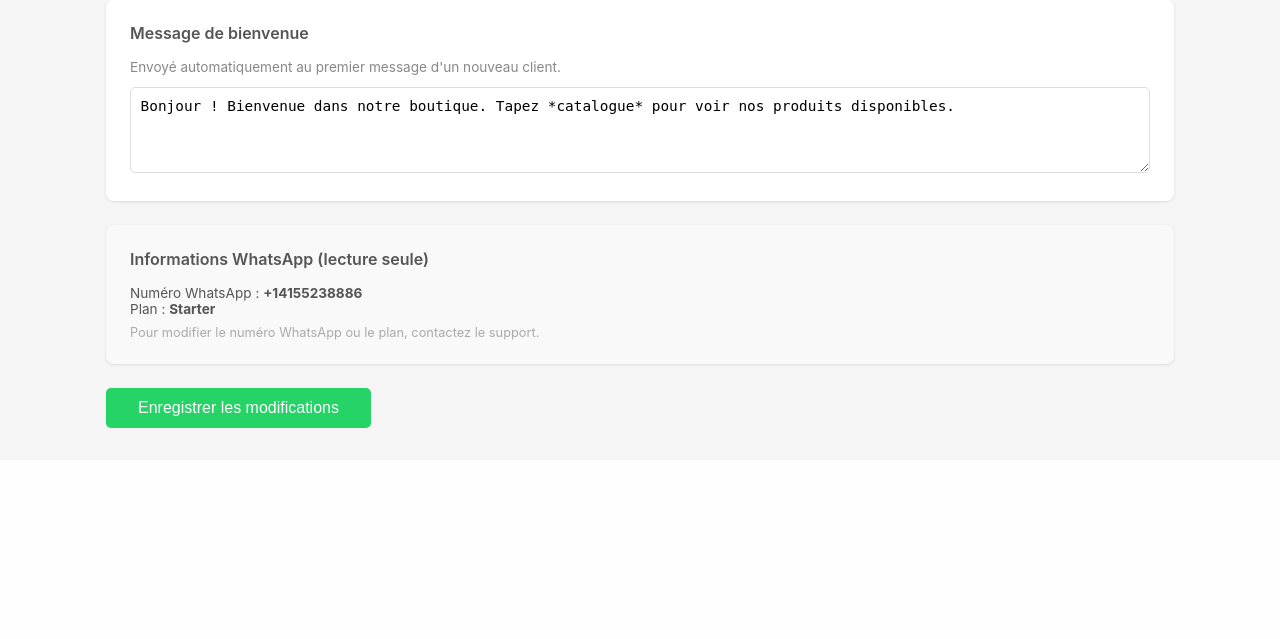
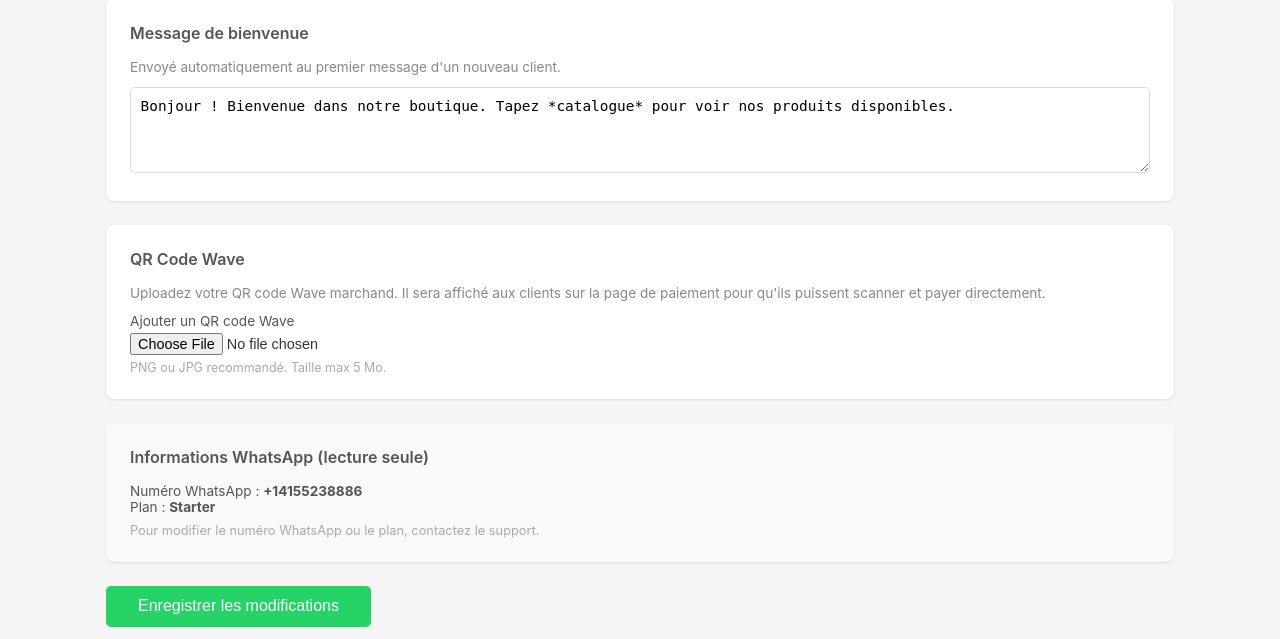
Before and after one commit to souleymanejulesmbaye/fegg-jaay, a Django app: page /dashboard/config/ in a window 1280 px wide. Shown: the part 631-1270 px from the top of the page. Before the commit the page ends 1059 px from the top, so only its background shows below. Run offline with Django 5.2, Linux system fonts and the light colour scheme; the visitor is signed in with stand-in values (Sample User, id 1); data comes from the database, SQL or seed files in the repository; parts of the project's set-up code (start-up, migrations or seed data) failed here and were passed over.

Commit message:
feat: QR code Wave sur page paiement + fix CSRF_TRUSTED_ORIGINS prod
Co-Authored-By: Claude Sonnet 4.6 <noreply@anthropic.com>

```diff
--- a/boutiques/models.py
+++ b/boutiques/models.py
@@ -71,6 +71,14 @@ class Boutique(models.Model):
     plan = models.CharField(max_length=20, choices=PLAN_CHOICES, default="starter")
     actif = models.BooleanField(default=True)
     abonnement_fin = models.DateField(null=True, blank=True)
+
+    # QR code Wave du commerçant — affiché sur la page de paiement
+    qr_code_wave = models.ImageField(
+        upload_to="qr_codes/",
+        blank=True,
+        null=True,
+        help_text="QR code Wave à scanner pour payer",
+    )
 
     # Description publique affichée sur la vitrine
     description = models.TextField(
--- a/dashboard/views.py
+++ b/dashboard/views.py
@@ -669,7 +669,13 @@ def config_boutique(request):
         if stock_alerte_global.isdigit():
             boutique.produits.filter(actif=True).update(stock_alerte=int(stock_alerte_global))
 
-        boutique.save(update_fields=["nom", "ville", "proprietaire_tel", "description", "message_bienvenue", "updated_at"])
+        # QR code Wave
+        if "qr_code_wave" in request.FILES:
+            boutique.qr_code_wave = request.FILES["qr_code_wave"]
+        elif request.POST.get("supprimer_qr"):
+            boutique.qr_code_wave = None
+
+        boutique.save(update_fields=["nom", "ville", "proprietaire_tel", "description", "message_bienvenue", "qr_code_wave", "updated_at"])
         messages.success(request, "Configuration mise à jour.")
         return redirect("dashboard:config_boutique")
 
--- a/fegg_jaay/settings.py
+++ b/fegg_jaay/settings.py
@@ -134,6 +134,8 @@ CSRF_TRUSTED_ORIGINS = [
     "https://*.ngrok-free.dev",
     "https://*.ngrok.io",
     "https://*.up.railway.app",
+    "https://feggjaay.shop",
+    "https://www.feggjaay.shop",
 ]
 
 # ─── Sécurité production ──────────────────────────────────────────────────────
--- a/templates/dashboard/config.html
+++ b/templates/dashboard/config.html
@@ -4,7 +4,7 @@
 {% block content %}
 <h2 style="margin-bottom:1.5rem;">Configuration de la boutique</h2>
 
-<form method="post">
+<form method="post" enctype="multipart/form-data">
   {% csrf_token %}
 
   <div class="card">
@@ -53,6 +53,32 @@
               style="width:100%;padding:0.6rem;border:1px solid #ddd;border-radius:5px;font-size:0.9rem;resize:vertical;">{{ boutique.message_bienvenue }}</textarea>
   </div>
 
+  <div class="card">
+    <div class="card-title">QR Code Wave</div>
+    <p style="font-size:0.85rem;color:#888;margin-bottom:0.75rem;">
+      Uploadez votre QR code Wave marchand. Il sera affiché aux clients sur la page de paiement pour qu'ils puissent scanner et payer directement.
+    </p>
+    {% if boutique.qr_code_wave %}
+    <div style="margin-bottom:1rem;">
+      <img src="{{ boutique.qr_code_wave.url }}" alt="QR Code Wave" style="width:160px;height:160px;object-fit:contain;border:1px solid #eee;border-radius:8px;padding:8px;">
+      <div style="margin-top:0.5rem;">
+        <label style="font-size:0.85rem;color:#e74c3c;cursor:pointer;">
+          <input type="checkbox" name="supprimer_qr" value="1" style="margin-right:0.3rem;">
+          Supprimer le QR code
+        </label>
+      </div>
+    </div>
+    {% endif %}
+    <div>
+      <label style="display:block;font-size:0.85rem;color:#555;margin-bottom:0.3rem;">
+        {% if boutique.qr_code_wave %}Remplacer le QR code{% else %}Ajouter un QR code Wave{% endif %}
+      </label>
+      <input type="file" name="qr_code_wave" accept="image/*"
+             style="font-size:0.9rem;">
+      <small style="display:block;color:#aaa;font-size:0.78rem;margin-top:0.3rem;">PNG ou JPG recommandé. Taille max 5 Mo.</small>
+    </div>
+  </div>
+
   <div class="card" style="background:#f9f9f9;">
     <div class="card-title">Informations WhatsApp (lecture seule)</div>
     <p style="font-size:0.85rem;color:#555;">
```
Also changed, not shown: templates/vitrine/confirmation.html (+13 -0 lines), boutiques/migrations/0013_boutique_qr_code_wave.py (added).
